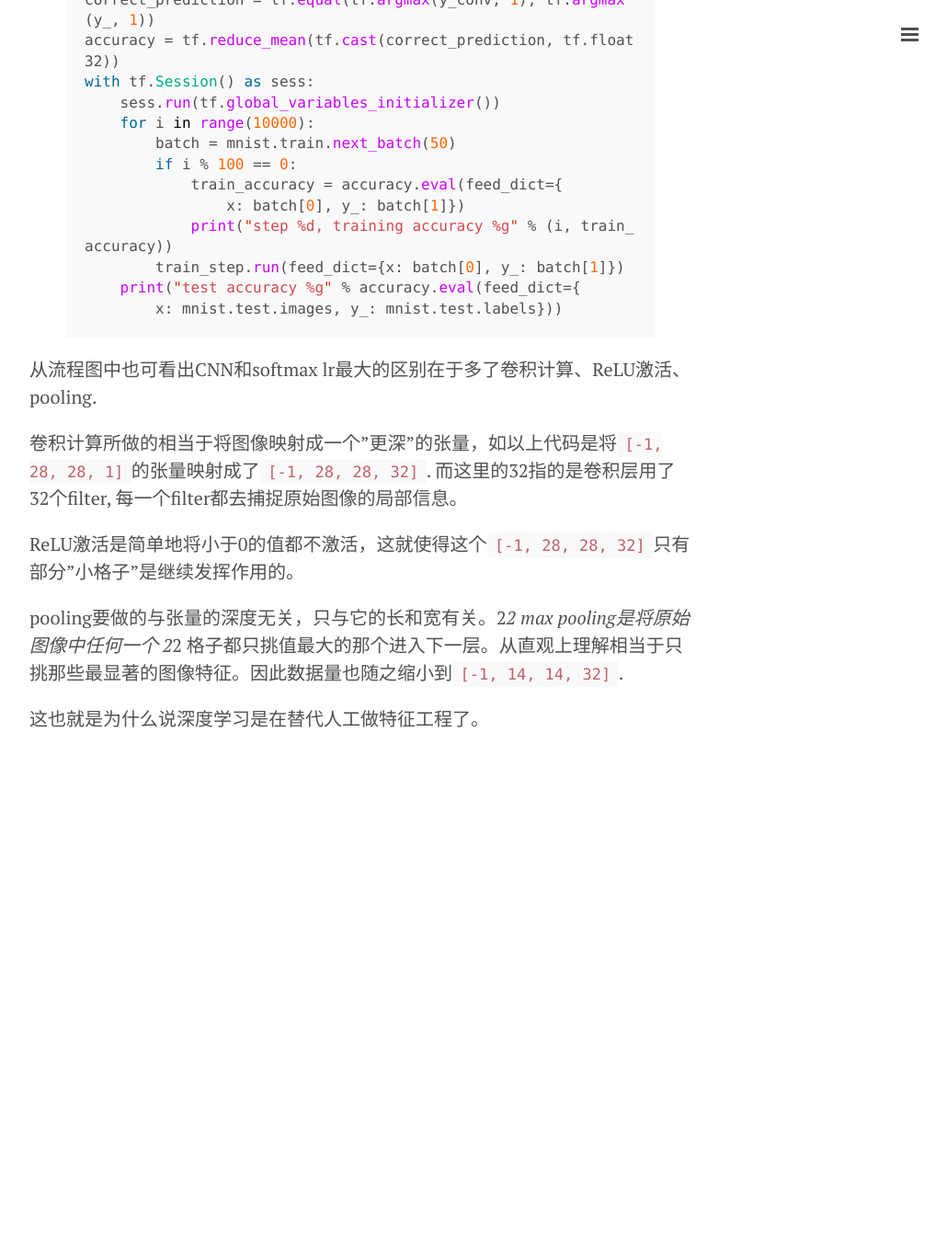
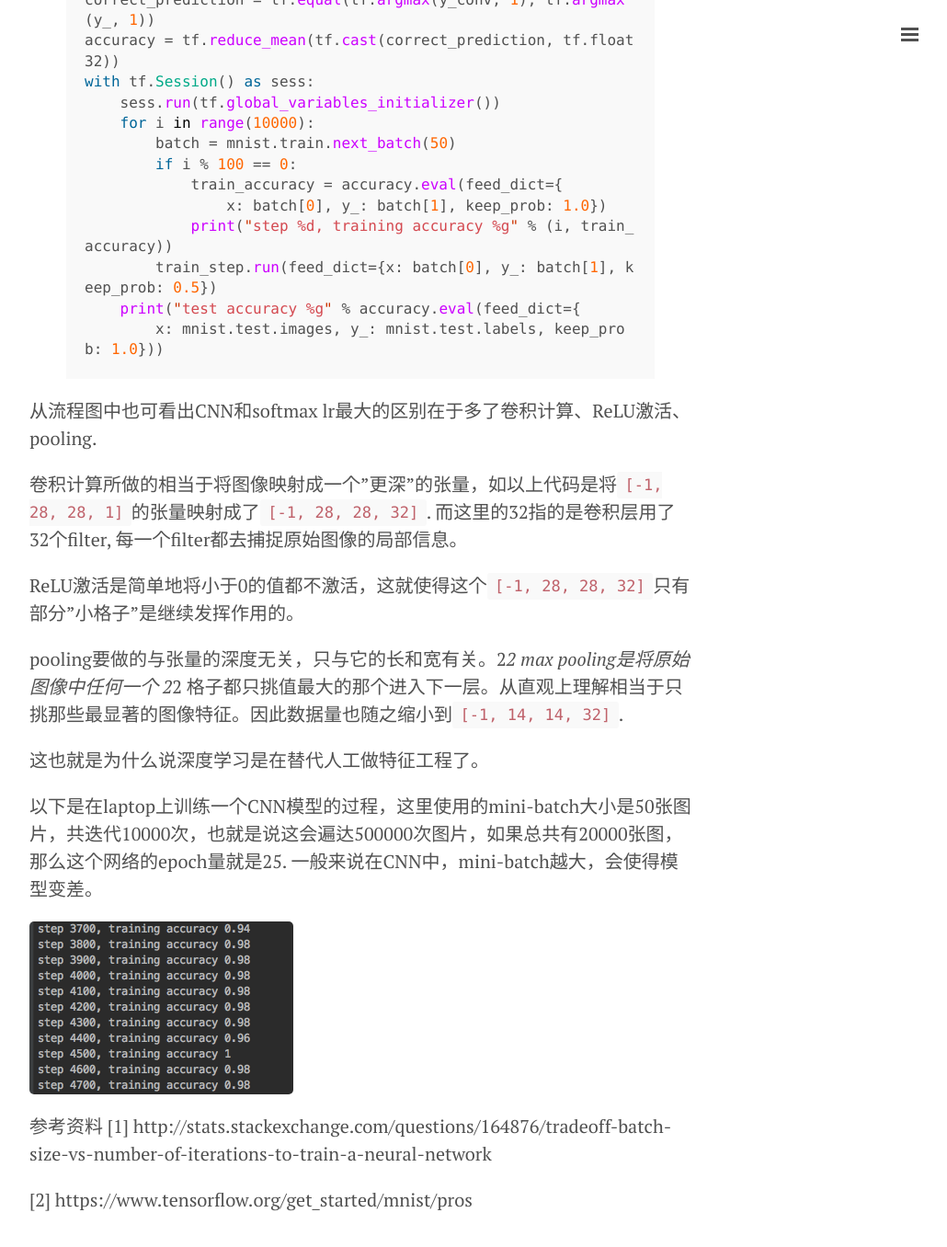
Before and after one commit to nomadcube/nomadcube.github.io, a Jekyll site: the page built from _posts/2017-03-22- 通过mnist例子理解CNNs和tensorflow.md, in a window 1280 px wide and 1400 px high, scrolled down 3657 px. Shown: the top 1356 px of the window at 92% size, without its empty margins (248-1278 px from the left). Built offline with Jekyll 4.4.1, drawn with Linux system fonts in a browser that asks for light colours; formulas are drawn with MathJax 3; comment, search, counter and statistics services are not loaded; before the commit the page ends 4534 px from its top, so only the background shows below that.

Commit message:
新文章

````diff
--- a/_posts/2017-03-22- 通过mnist例子理解CNNs和tensorflow.md
+++ b/_posts/2017-03-22- 通过mnist例子理解CNNs和tensorflow.md
@@ -116,11 +116,11 @@ with tf.Session() as sess:
         batch = mnist.train.next_batch(50)
         if i % 100 == 0:
             train_accuracy = accuracy.eval(feed_dict={
-                x: batch[0], y_: batch[1]})
+                x: batch[0], y_: batch[1], keep_prob: 1.0})
             print("step %d, training accuracy %g" % (i, train_accuracy))
-        train_step.run(feed_dict={x: batch[0], y_: batch[1]})
+        train_step.run(feed_dict={x: batch[0], y_: batch[1], keep_prob: 0.5})
     print("test accuracy %g" % accuracy.eval(feed_dict={
-        x: mnist.test.images, y_: mnist.test.labels}))
+        x: mnist.test.images, y_: mnist.test.labels, keep_prob: 1.0}))
 
 {% endhighlight %}
 
@@ -133,3 +133,12 @@
 pooling要做的与张量的深度无关，只与它的长和宽有关。2*2 max pooling是将原始图像中任何一个 2*2 格子都只挑值最大的那个进入下一层。从直观上理解相当于只挑那些最显著的图像特征。因此数据量也随之缩小到```[-1, 14, 14, 32]```.
 
 这也就是为什么说深度学习是在替代人工做特征工程了。
+
+以下是在laptop上训练一个CNN模型的过程，这里使用的mini-batch大小是50张图片，共迭代10000次，也就是说这会遍达500000次图片，如果总共有20000张图，那么这个网络的epoch量就是25. 一般来说在CNN中，mini-batch越大，会使得模型变差。
+
+![cnn_training](/public/cnn_training.png)
+
+参考资料
+[1] http://stats.stackexchange.com/questions/164876/tradeoff-batch-size-vs-number-of-iterations-to-train-a-neural-network
+
+[2] https://www.tensorflow.org/get_started/mnist/pros
````
Also changed, not shown: public/cnn_training.png (added).
